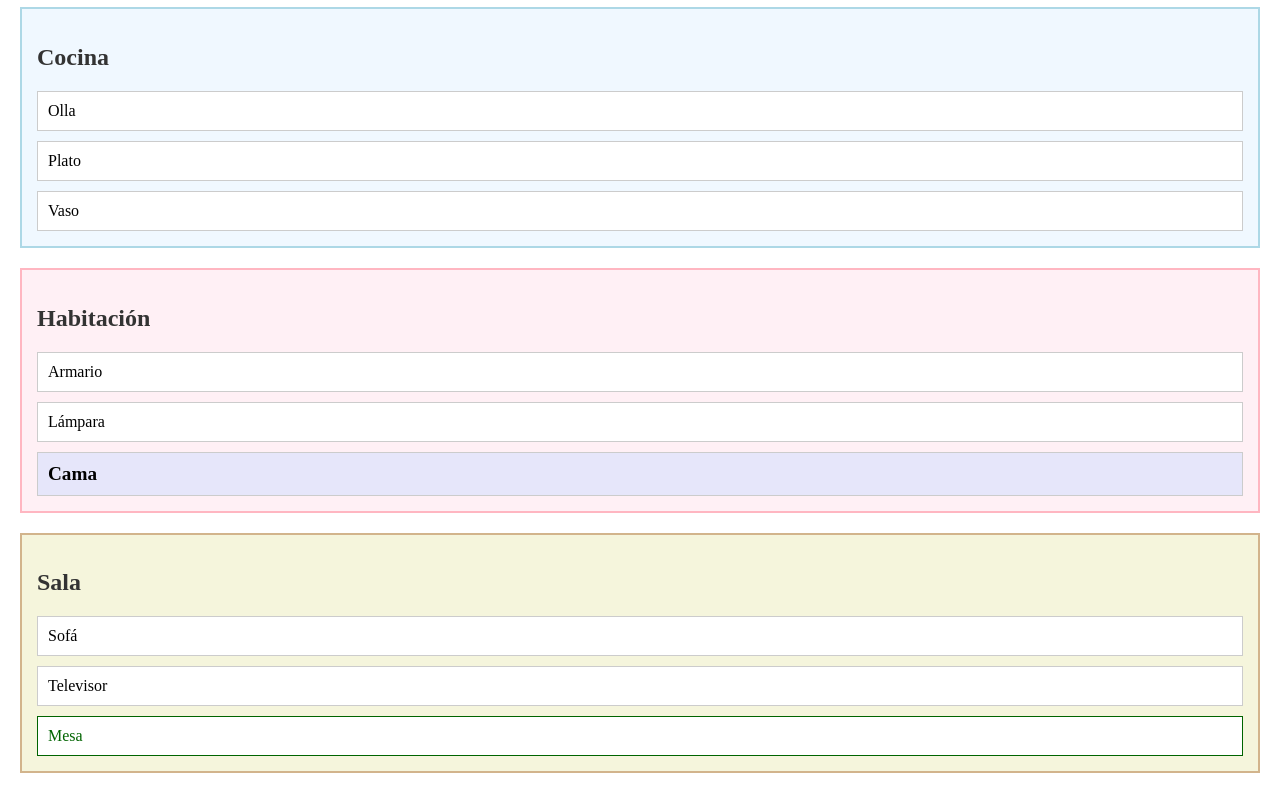
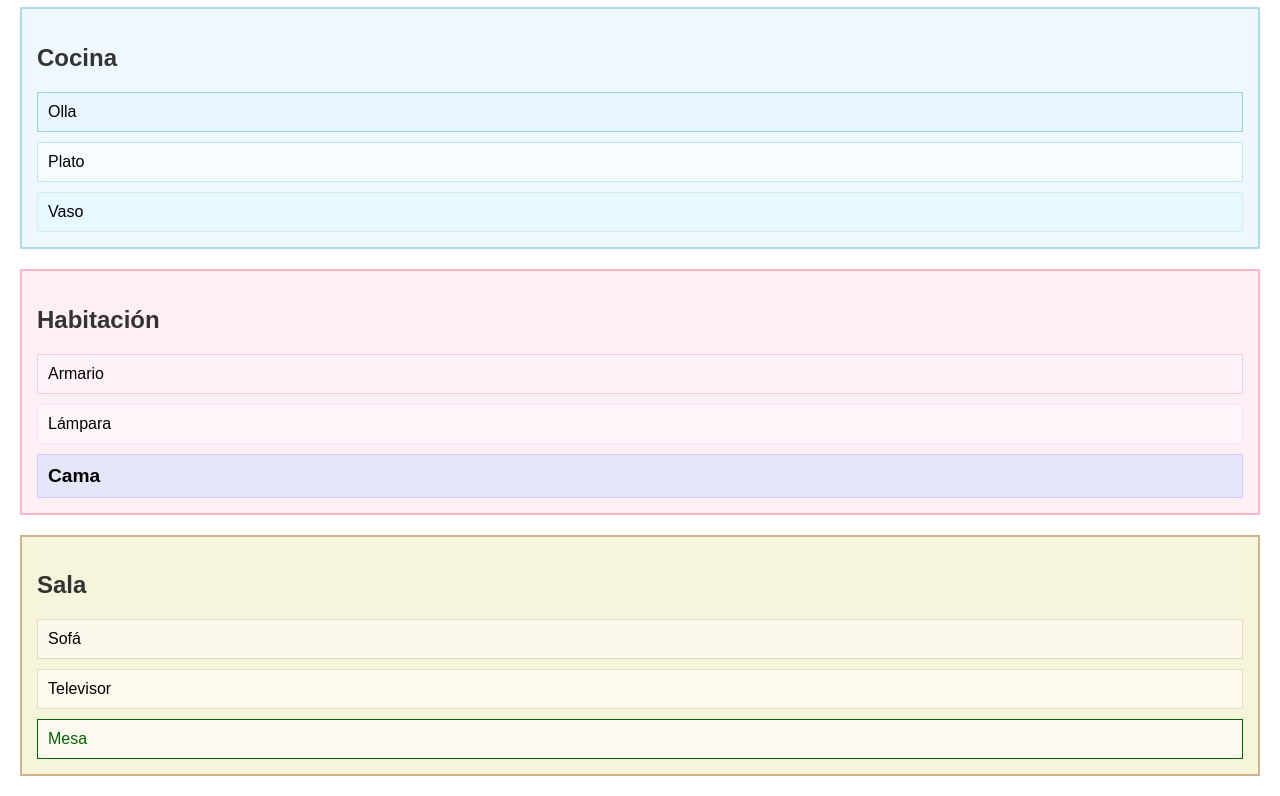
Before and after one commit to FeRodriguezAut/Metodologia_BEM, a plain HTML site: page index.html in a window 1280 px wide. Shown: the part 73-869 px from the top of the page. Drawn offline with Linux system fonts and the light colour scheme.

Commit message:
agregando comentarios y corriguiendo  unos modificadores

```diff
--- a/style.css
+++ b/style.css
@@ -1,7 +1,7 @@
 
 /*cuempor en general*/
 body {
-    font-family: sans-serif Arial, sans-serif;
+    font-family: Arial, sans-serif;
     margin: 20px;
 }
 /*estilo titulos*/
@@ -18,14 +18,14 @@ h1, h2 {
     margin-bottom: 20px;
 }
 
-
+/*habiracion */
 .bedroom {
     background-color: #fff0f5; /* Fondo rosa */
     border: 2px solid #ffb6c1; /* Borde rosa claro */
     padding: 15px;
     margin-bottom: 20px;
 }
-
+/* sala*/
 .livingroom {
     background-color: #f5f5dc; /* Un beige claro (Beige) */
     border: 2px solid #d2b48c; /* Borde canela */
@@ -33,84 +33,80 @@ h1, h2 {
     margin-bottom: 20px;
 }
 
-
+/*cocina*/
 
 .kitchen__pot {
-    background-color: #ffffff; /* Fondo blanco */
-    border: 1px solid #ccc; /* Borde gris claro */
+    background-color: #eaf6ff; /* Fondo azul muy claro */
+    border: 1px solid #9ed0ea; /* Borde azul suave */
+    padding: 10px;
+    margin-top: 10px; /* Espacio entre los elementos */
+}
+/*plato*/
+.kitchen__plate {
+    background-color: #f7fdff; /* Fondo azul muy pálido */
+    border: 1px solid #bfe8fb; /* Borde azul pálido */
+    padding: 10px;
+    margin-top: 10px; /* Espacio entre los elementos */
+}
+/*vasos*/
+.kitchen__glass {
+    background-color: #e8f9ff; /* Fondo azul muy pálido */
+    border: 1px solid #cfeefb; /* Borde azul pálido */
     padding: 10px;
     margin-top: 10px; /* Espacio entre los elementos */
 }
 
-.kitchen__plate
-{
-    background-color: #ffffff; /* Fondo blanco */
-    border: 1px solid #ccc; /* Borde gris claro */
+/*habitacion*/
+.bedroom__wardrobe {
+    background-color: #fff2f8; /* Rosa pálido */
+    border: 1px solid #ffcbdc; /* Borde rosado */
     padding: 10px;
-    margin-top: 10px; /* Espacio entre los elementos */
+    margin-top: 10px;
 }
-
-.kitchen__glass {
-    background-color: #ffffff; /* Fondo blanco */
-    border: 1px solid #ccc; /* Borde gris claro */
+/*lamprar*/
+.bedroom__lamp {
+    background-color: #fff6fb; /* Rosa muy claro */
+    border: 1px solid #ffdcef; /* Borde suave */
     padding: 10px;
-    margin-top: 10px; /* Espacio entre los elementos */
+    margin-top: 10px;
 }
-
-
-
-
-.bedroom__wardrobe {
-    background-color: #ffffff;
-    border: 1px solid #ccc;
+/* cama*/
+.bedroom__bed {
+    background-color: #f3eaff; /* Lavanda claro */
+    border: 1px solid #d8c9f7; /* Borde lavanda */
     padding: 10px;
     margin-top: 10px;
 }
 
-.bedroom__lamp {
-    background-color: #ffffff;
-    border: 1px solid #ccc;
+/* sofa*/
+.livingroom__sofa {
+    background-color: #fbf7ec; /* Beige claro */
+    border: 1px solid #e6d9b8; /* Borde canela pálido */
+    padding: 10px;
+    margin-top: 10px;
+}
+/*tv*/
+.livingroom__tv {
+    background-color: #fffaf0; /* Crema muy claro */
+    border: 1px solid #e9dcc0; /* Borde crema */
+    padding: 10px;
+    margin-top: 10px;
+}
+/*mesa*/
+.livingroom__table {
+    background-color: #fdf9f1; /* Madera pálida */
+    border: 1px solid #c9b18a; /* Borde madera */
     padding: 10px;
     margin-top: 10px;
 }
 
-.bedroom__bed
-{
-    background-color: #ffffff;
-    border: 1px solid #ccc;
-    padding: 10px;
-    margin-top: 10px;
-}
-
-
-.livingroom__sofa {
-    background-color: #ffffff;
-    border: 1px solid #ccc;
-    padding: 10px;
-    margin-top: 10px;
-}
-
-.livingroom__tv {
-    background-color: #ffffff;
-    border: 1px solid #ccc;
-    padding: 10px;
-    margin-top: 10px;
-}
-
-.livingroom__table {
-    background-color: #ffffff;
-    border: 1px solid #ccc;
-    padding: 10px;
-    margin-top: 10px;
-}
-
-
+/*cama grande*/
 .bedroom__bed--big {
     font-size: 1.2em; /*tamañano letra  */
     font-weight: bold; /* texto en negrita */
     background-color: #e6e6fa; /*  fondo */
 }
-
+/*nueva mesa*/
 .livingroom__table--new {
     color: #006400; /* Color de letra  */
     border-color: #006400; /* Borde del mismo color verde para que resalte */
```
Also changed, not shown: index.html (+1 -1 lines).
